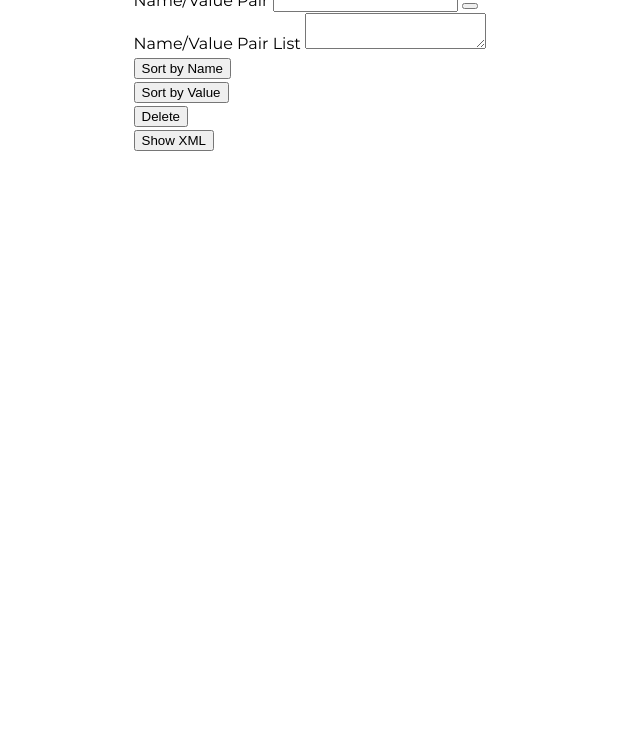
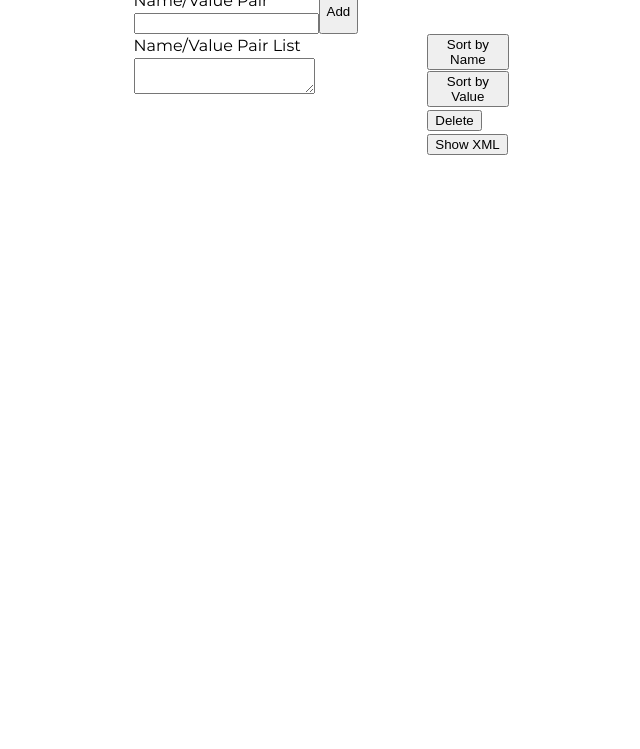
Before and after one commit to OlgaRuzhylenko/Pepperi_test_task_Olga_Ruzhylenko, a website built with Vite: page pepperi_test_task/index.html in a window 1280 px wide. Shown: the part 67-816 px from the top of the page, without its empty margins (319-959 px from the left). Built offline with nearby package versions, Linux system fonts and the light colour scheme.

Commit message:
розмітка

```diff
--- a/pepperi_test_task/index.html
+++ b/pepperi_test_task/index.html
@@ -19,6 +19,8 @@
       <h1 class="title">Test</h1>
 
       <form class="form">
+        <div class="input-btn-box">
+          <div class="input-box">
             <label for="name-value" class="form-label">Name/Value Pair</label>
             <input
               type="text"
@@ -26,8 +28,12 @@
               id="name-value"
               class="form-input"
             />
-        <button type="submit" class="btn-add"></button>
+          </div>
+          <button type="submit" class="btn-add">Add</button>
+        </div>
 
+        <div class="area-btn-box">
+          <div class="form-label-box">
             <label for="name-value-list" class="form-label-list"
               >Name/Value Pair List</label
             >
@@ -36,6 +42,8 @@
               id="name-value-list"
               class="form-textarea"
             ></textarea>
+          </div>
+
           <ul class="form-list">
             <li class="form-item">
               <button class="form-list-btn">Sort by Name</button>
@@ -50,6 +58,7 @@
               <button class="form-list-btn">Show XML</button>
             </li>
           </ul>
+        </div>
       </form>
     </div>
     <script type="module" src="/src/main.js"></script>
--- a/pepperi_test_task/src/style.css
+++ b/pepperi_test_task/src/style.css
@@ -53,3 +53,19 @@ img {
     margin-right: auto;
   }
 }
+@media screen and (min-width: 375px) {
+  .input-box {
+    display: flex;
+    flex-direction: column;
+  }
+}
+@media screen and (min-width: 375px) {
+  .input-btn-box {
+    display: flex;
+  }
+}
+@media screen and (min-width: 375px) {
+  .area-btn-box {
+    display: flex;
+  }
+}
```
Lines whose indentation alone changed are shown as unchanged.
